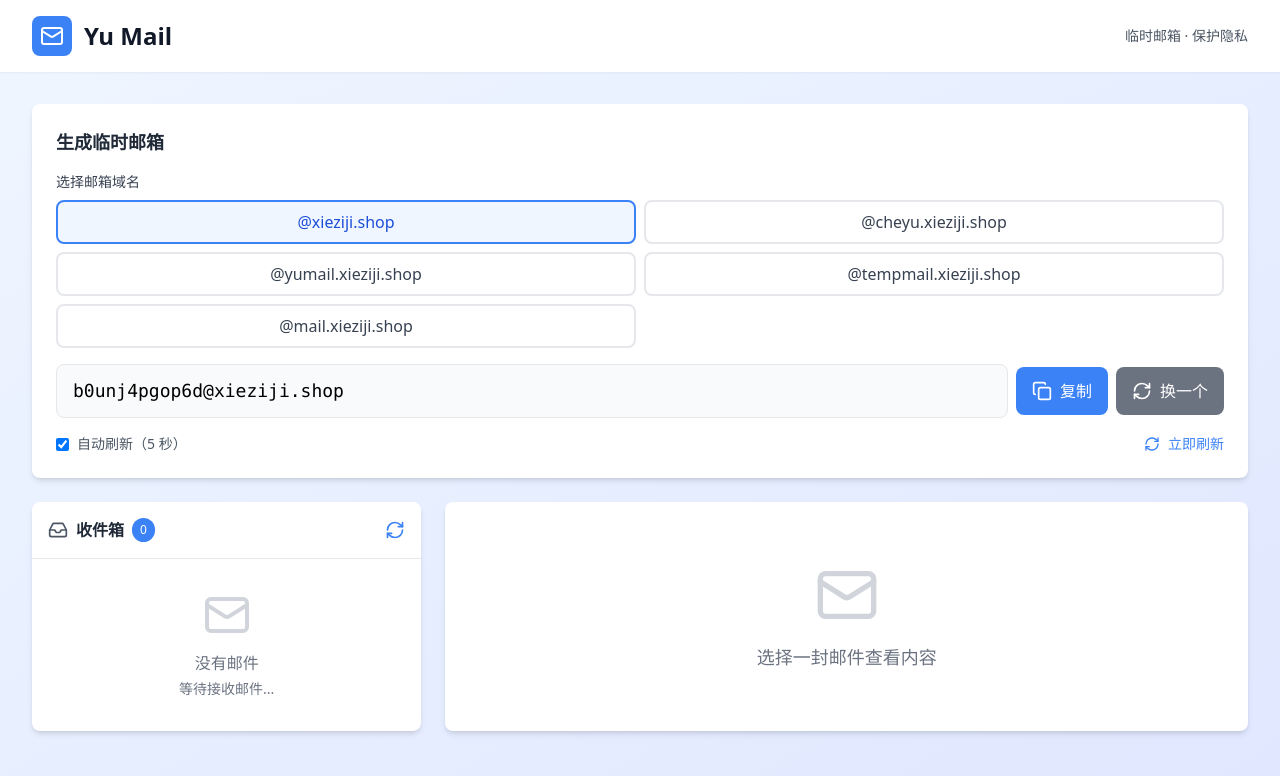
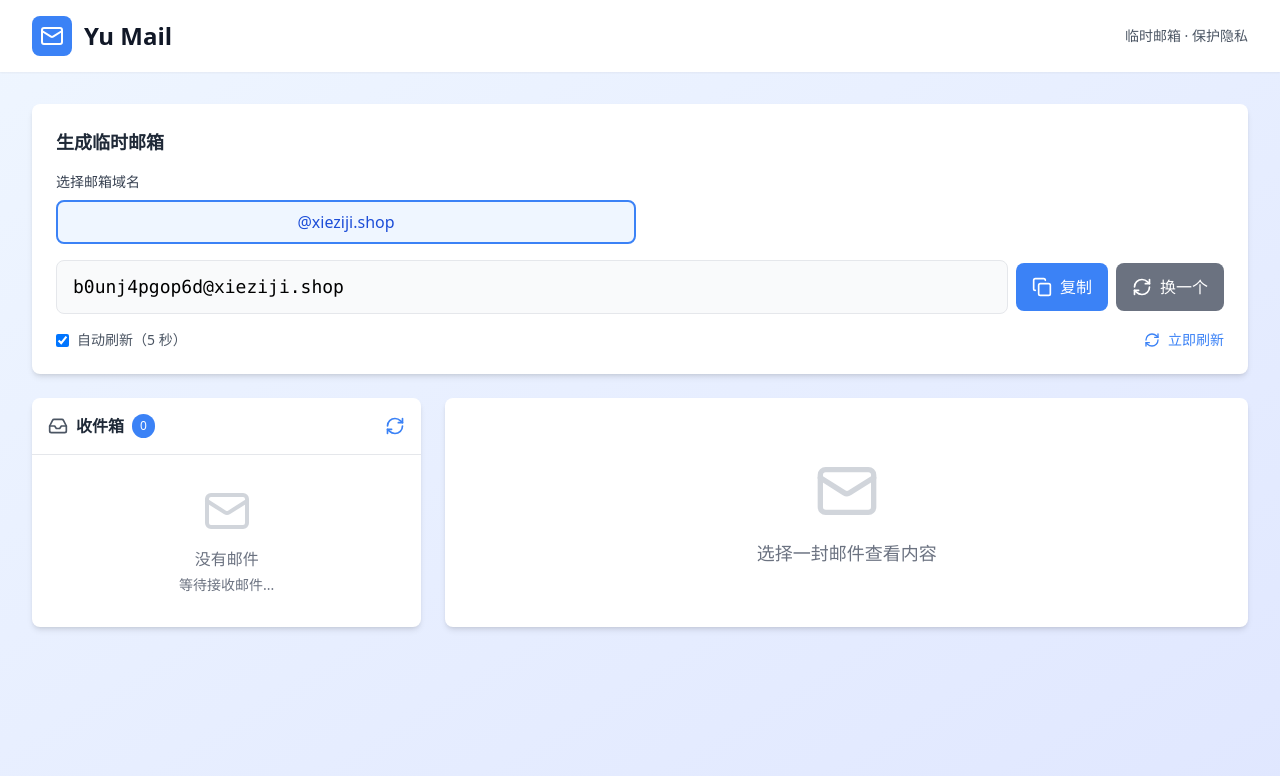
Before and after one commit to xieziji9-alt/youxiang-temp-mail, a Next.js app: page / in a window 1280 px wide. Shown: the top 776 px of the page. Built offline with nearby package versions, Linux system fonts and the light colour scheme.

Commit message:
简化为只使用主域名 xieziji.shop（Cloudflare 不支持子域名 Catch-All）

```diff
--- a/app/page.tsx
+++ b/app/page.tsx
@@ -14,12 +14,9 @@
 }
 
 // Email domains for temporary mailbox
+// 注意：Cloudflare Email Routing 的 Catch-All 只支持主域名，不支持子域名
 const EMAIL_DOMAINS = [
   'xieziji.shop',
-  'cheyu.xieziji.shop',
-  'yumail.xieziji.shop',
-  'tempmail.xieziji.shop',
-  'mail.xieziji.shop',
 ] as const;
 
 const MOCK_EMAIL: Email = {
```
